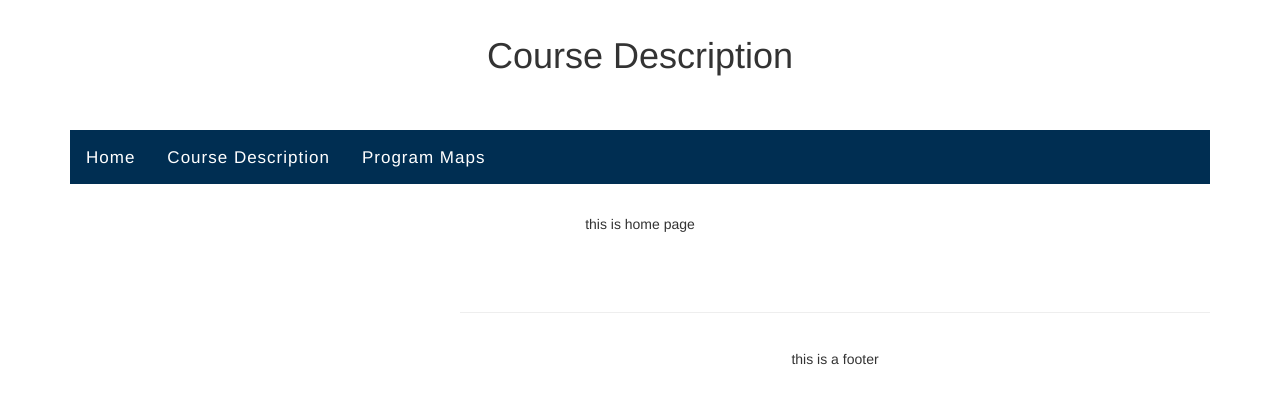
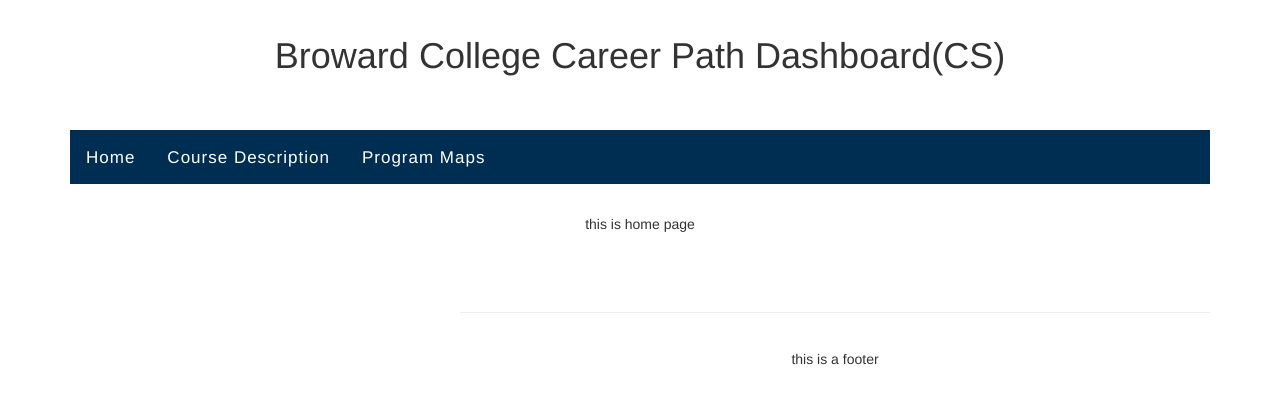
Before and after one commit to gmo-quant/BC_internship_2017, a PHP site: page /index.php in a window 1280 px wide. Shown: the top 404 px of the page. Run offline with PHP 8.4, Linux system fonts and the light colour scheme; some libraries are stand-ins or nearby versions.

Commit message:
create a common header.php for main menu and web navigation

```diff
--- a/header.php
+++ b/header.php
@@ -1,8 +1,7 @@
 <div id="top" class="container">
     <div class="center padding-16">
-        <h1>Course Description</h1>
+        <h1>Broward College Career Path Dashboard(CS)</h1>
     </div>
-
     <div id="topnav" class="topnav padding-16"  style="position: relative; top:12px;">
         <div style="overflow:auto">
             <ul style="width:100%;height:54px">
```
